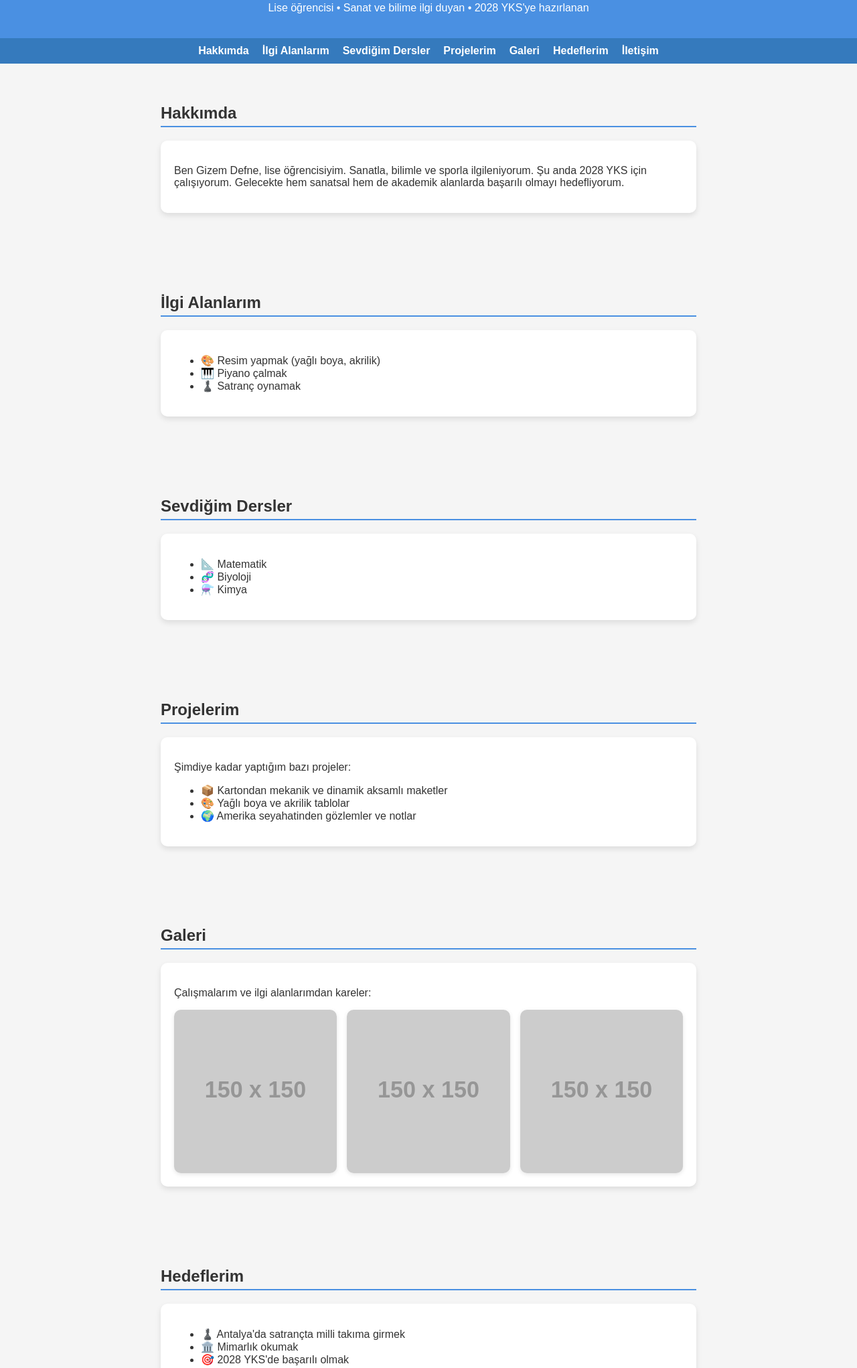
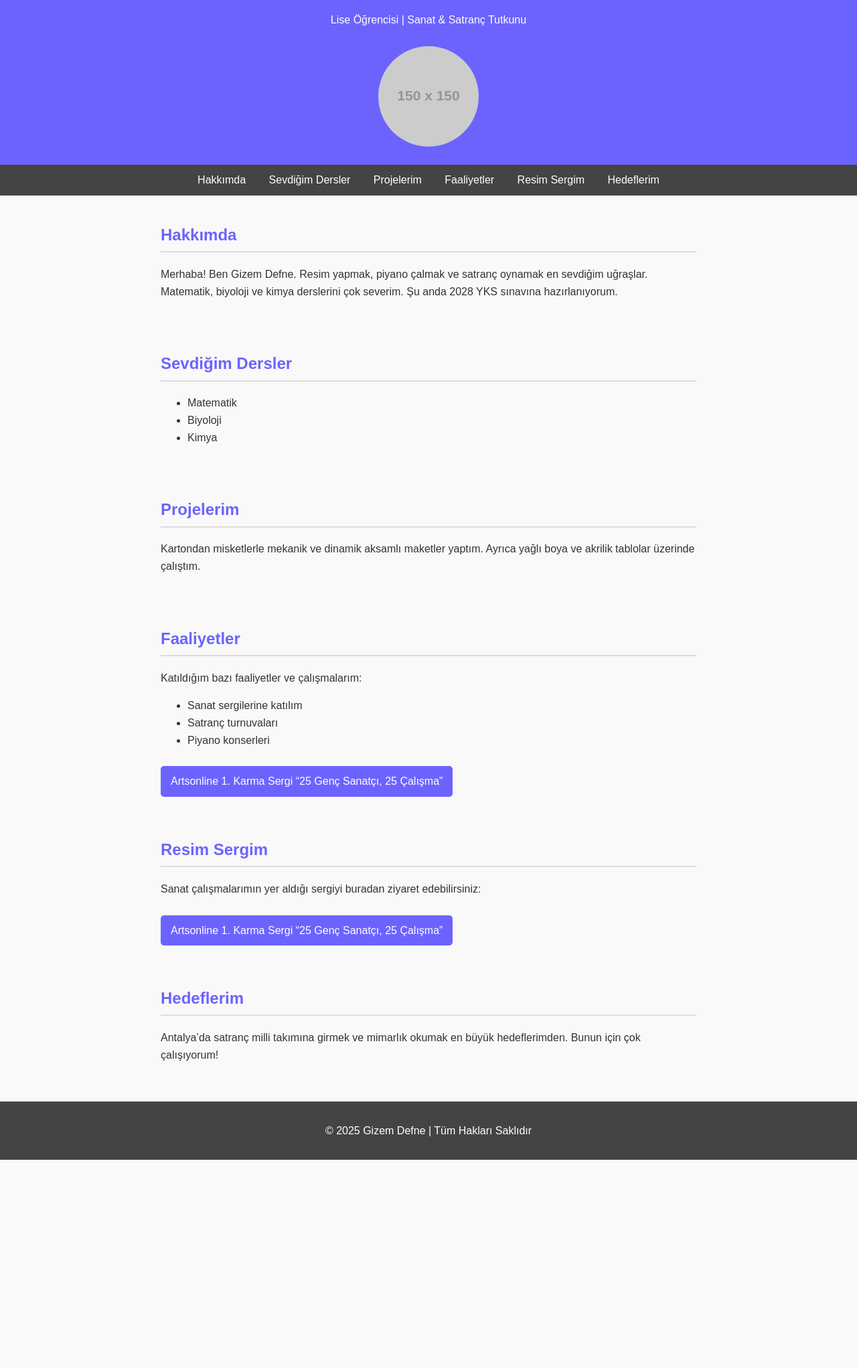
Before and after one commit to gizemdefne/gizemdefne.github.io, a plain HTML site: page index.html in a window 1280 px wide. Shown: the part 97-2140 px from the top of the page at 67% size. After the commit the page ends 1829 px from the top, so only its background shows below. Drawn offline with Linux system fonts and the light colour scheme; placeholder pictures from the web are drawn by us.

Commit message:
Update index.html

```diff
--- a/index.html
+++ b/index.html
@@ -1,185 +1,139 @@
-<!doctype html>
+<!DOCTYPE html>
 <html lang="tr">
 <head>
-  <meta charset="utf-8" />
-  <meta name="viewport" content="width=device-width, initial-scale=1" />
+  <meta charset="UTF-8">
   <title>Gizem Defne - Kişisel Web Sitesi</title>
   <style>
     body {
       font-family: Arial, sans-serif;
+      line-height: 1.6;
       margin: 0;
       padding: 0;
-      background: #f5f5f5;
+      background-color: #f9f9f9;
       color: #333;
     }
     header {
-      background: #4a90e2;
+      background: #6c63ff;
       color: white;
-      padding: 20px;
+      padding: 20px 0;
       text-align: center;
     }
+    header img {
+      width: 150px;
+      border-radius: 50%;
+      margin-top: 10px;
+    }
     nav {
-      background: #357ABD;
-      display: flex;
-      justify-content: center;
-      gap: 20px;
+      background: #444;
+      color: white;
       padding: 10px;
+      text-align: center;
     }
     nav a {
       color: white;
+      margin: 0 15px;
       text-decoration: none;
-      font-weight: bold;
-    }
-    nav a:hover {
-      text-decoration: underline;
     }
     section {
-      padding: 40px;
+      padding: 20px;
       max-width: 800px;
       margin: auto;
     }
     h2 {
-      border-bottom: 2px solid #4a90e2;
+      color: #6c63ff;
+      border-bottom: 2px solid #ddd;
       padding-bottom: 5px;
     }
-    .card {
-      background: white;
-      padding: 20px;
-      margin: 20px 0;
-      border-radius: 10px;
-      box-shadow: 0 4px 8px rgba(0,0,0,0.1);
-    }
     footer {
-      background: #4a90e2;
+      background: #444;
       color: white;
       text-align: center;
       padding: 15px;
-      margin-top: 30px;
+      margin-top: 20px;
     }
-    .gallery {
-      display: grid;
-      grid-template-columns: repeat(auto-fit, minmax(150px, 1fr));
-      gap: 15px;
+    a.button {
+      display: inline-block;
+      margin-top: 10px;
+      padding: 10px 15px;
+      background: #6c63ff;
+      color: white;
+      text-decoration: none;
+      border-radius: 5px;
     }
-    .gallery img {
-      width: 100%;
-      border-radius: 10px;
-      box-shadow: 0 2px 6px rgba(0,0,0,0.1);
-    }
-    .contact-form input, .contact-form textarea, .contact-form button {
-      width: 100%;
-      padding: 10px;
-      margin: 8px 0;
-      border-radius: 5px;
-      border: 1px solid #ccc;
-    }
-    .contact-form button {
-      background: #4a90e2;
-      color: white;
-      border: none;
-      cursor: pointer;
-      font-weight: bold;
-    }
-    .contact-form button:hover {
-      background: #357ABD;
+    a.button:hover {
+      background: #5750d3;
     }
   </style>
 </head>
 <body>
+
   <header>
-    <h1>Merhaba, Ben Gizem Defne!</h1>
-    <p>Lise öğrencisi • Sanat ve bilime ilgi duyan • 2028 YKS'ye hazırlanan</p>
+    <h1>Gizem Defne</h1>
+    <p>Lise Öğrencisi | Sanat & Satranç Tutkunu</p>
+    <!-- Buraya kendi fotoğrafını koyabilirsin -->
+    <img src="https://via.placeholder.com/150" alt="Gizem Defne">
   </header>
 
   <nav>
     <a href="#hakkimda">Hakkımda</a>
-    <a href="#hobiler">İlgi Alanlarım</a>
     <a href="#dersler">Sevdiğim Dersler</a>
     <a href="#projeler">Projelerim</a>
-    <a href="#galeri">Galeri</a>
+    <a href="#faaliyetler">Faaliyetler</a>
+    <a href="#sergi">Resim Sergim</a>
     <a href="#hedefler">Hedeflerim</a>
-    <a href="#iletisim">İletişim</a>
   </nav>
 
   <section id="hakkimda">
     <h2>Hakkımda</h2>
-    <div class="card">
-      <p>Ben Gizem Defne, lise öğrencisiyim. Sanatla, bilimle ve sporla ilgileniyorum. Şu anda 2028 YKS için çalışıyorum. Gelecekte hem sanatsal hem de akademik alanlarda başarılı olmayı hedefliyorum.</p>
-    </div>
-  </section>
-
-  <section id="hobiler">
-    <h2>İlgi Alanlarım</h2>
-    <div class="card">
-      <ul>
-        <li>🎨 Resim yapmak (yağlı boya, akrilik)</li>
-        <li>🎹 Piyano çalmak</li>
-        <li>♟️ Satranç oynamak</li>
-      </ul>
-    </div>
+    <p>Merhaba! Ben Gizem Defne. Resim yapmak, piyano çalmak ve satranç oynamak en sevdiğim uğraşlar.
+    Matematik, biyoloji ve kimya derslerini çok severim.
+    Şu anda 2028 YKS sınavına hazırlanıyorum.</p>
   </section>
 
   <section id="dersler">
     <h2>Sevdiğim Dersler</h2>
-    <div class="card">
-      <ul>
-        <li>📐 Matematik</li>
-        <li>🧬 Biyoloji</li>
-        <li>⚗️ Kimya</li>
-      </ul>
-    </div>
+    <ul>
+      <li>Matematik</li>
+      <li>Biyoloji</li>
+      <li>Kimya</li>
+    </ul>
   </section>
 
   <section id="projeler">
     <h2>Projelerim</h2>
-    <div class="card">
-      <p>Şimdiye kadar yaptığım bazı projeler:</p>
-      <ul>
-        <li>📦 Kartondan mekanik ve dinamik aksamlı maketler</li>
-        <li>🎨 Yağlı boya ve akrilik tablolar</li>
-        <li>🌍 Amerika seyahatinden gözlemler ve notlar</li>
-      </ul>
-    </div>
+    <p>Kartondan misketlerle mekanik ve dinamik aksamlı maketler yaptım. Ayrıca yağlı boya ve akrilik tablolar üzerinde çalıştım.</p>
   </section>
 
-  <section id="galeri">
-    <h2>Galeri</h2>
-    <div class="card">
-      <p>Çalışmalarım ve ilgi alanlarımdan kareler:</p>
-      <div class="gallery">
-        <img src="https://via.placeholder.com/150" alt="Resim çalışması" />
-        <img src="https://via.placeholder.com/150" alt="Piyano çalarken" />
-        <img src="https://via.placeholder.com/150" alt="Satranç turnuvası" />
-      </div>
-    </div>
+  <section id="faaliyetler">
+    <h2>Faaliyetler</h2>
+    <p>Katıldığım bazı faaliyetler ve çalışmalarım:</p>
+    <ul>
+      <li>Sanat sergilerine katılım</li>
+      <li>Satranç turnuvaları</li>
+      <li>Piyano konserleri</li>
+    </ul>
+    <a href="https://www.artsonlinegallery.com/artist/gizem-defne-mete/" class="button" target="_blank">
+      Artsonline 1. Karma Sergi “25 Genç Sanatçı, 25 Çalışma”
+    </a>
+  </section>
+
+  <section id="sergi">
+    <h2>Resim Sergim</h2>
+    <p>Sanat çalışmalarımın yer aldığı sergiyi buradan ziyaret edebilirsiniz:</p>
+    <a href="https://www.artsonlinegallery.com/artist/gizem-defne-mete/" class="button" target="_blank">
+      Artsonline 1. Karma Sergi “25 Genç Sanatçı, 25 Çalışma”
+    </a>
   </section>
 
   <section id="hedefler">
     <h2>Hedeflerim</h2>
-    <div class="card">
-      <ul>
-        <li>♟️ Antalya'da satrançta milli takıma girmek</li>
-        <li>🏛️ Mimarlık okumak</li>
-        <li>🎯 2028 YKS'de başarılı olmak</li>
-      </ul>
-    </div>
-  </section>
-
-  <section id="iletisim">
-    <h2>İletişim</h2>
-    <div class="card contact-form">
-      <form>
-        <input type="text" placeholder="Adınız" required />
-        <input type="email" placeholder="E‑posta" required />
-        <textarea rows="5" placeholder="Mesajınız" required></textarea>
-        <button type="submit">Gönder</button>
-      </form>
-      <p>Ya da doğrudan e‑posta gönderebilirsiniz: <a href="mailto:gizemdefne@gmail.com">gizemdefne@gmail.com</a></p>
-    </div>
+    <p>Antalya’da satranç milli takımına girmek ve mimarlık okumak en büyük hedeflerimden.
+    Bunun için çok çalışıyorum!</p>
   </section>
 
   <footer>
-    <p>© 2025 Gizem Defne – Tüm hakları saklıdır.</p>
+    <p>© 2025 Gizem Defne | Tüm Hakları Saklıdır</p>
   </footer>
+
 </body>
 </html>
```
